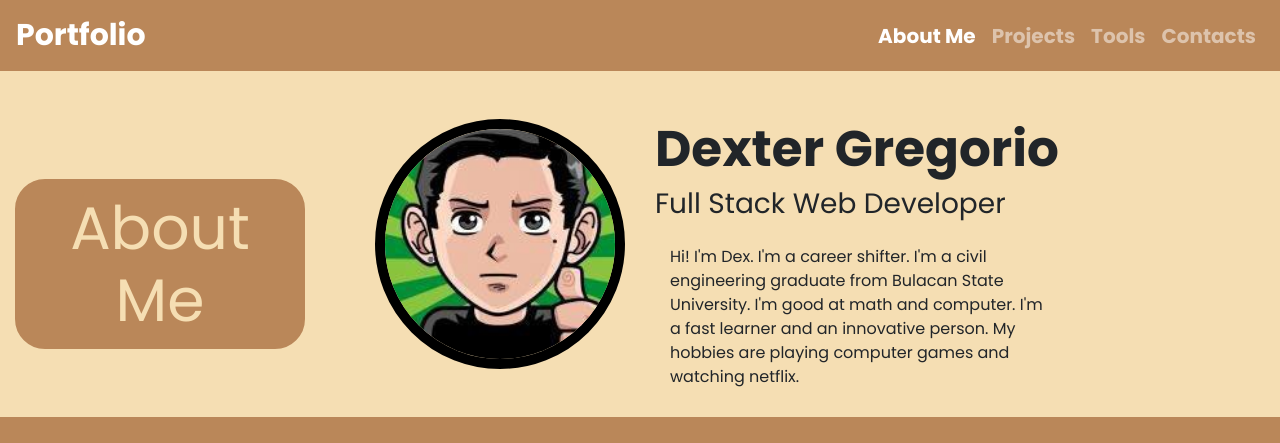
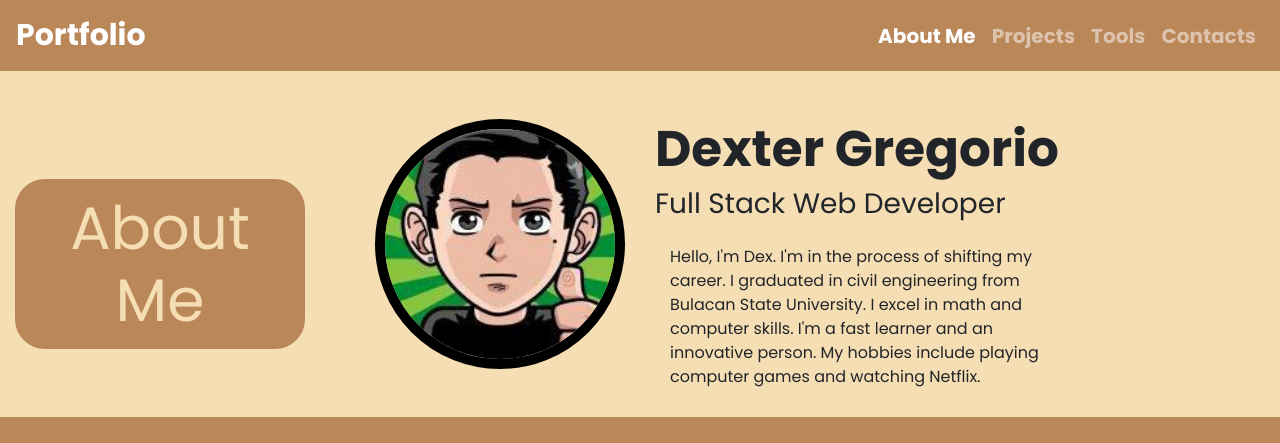
Before and after one commit to dntlukatme/webportfolio, a plain HTML site: page index.html in a window 1280 px wide. Shown: the top 443 px of the page. Drawn offline with nearby package versions, Linux system fonts and the light colour scheme.

Commit message:
Update Capstone1

```diff
--- a/index.html
+++ b/index.html
@@ -52,7 +52,7 @@
     		<div class="col-lg-6 mt-5">
     			<h1><b>Dexter Gregorio</b></h1>
     			<h3>Full Stack Web Developer</h3>
-    			<p class="col-lg-8 mt-4" >Hi! I'm Dex. I'm a career shifter. I'm a civil engineering graduate from Bulacan State University. I'm good at math and computer. I'm a fast learner and an innovative person. My hobbies are playing computer games and watching netflix.</p>
+    			<p class="col-lg-8 mt-4" >Hello, I'm Dex. I'm in the process of shifting my career. I graduated in civil engineering from Bulacan State University. I excel in math and computer skills. I'm a fast learner and an innovative person. My hobbies include playing computer games and watching Netflix.</p>
     		</div>
     	</div>
     </div>
```
